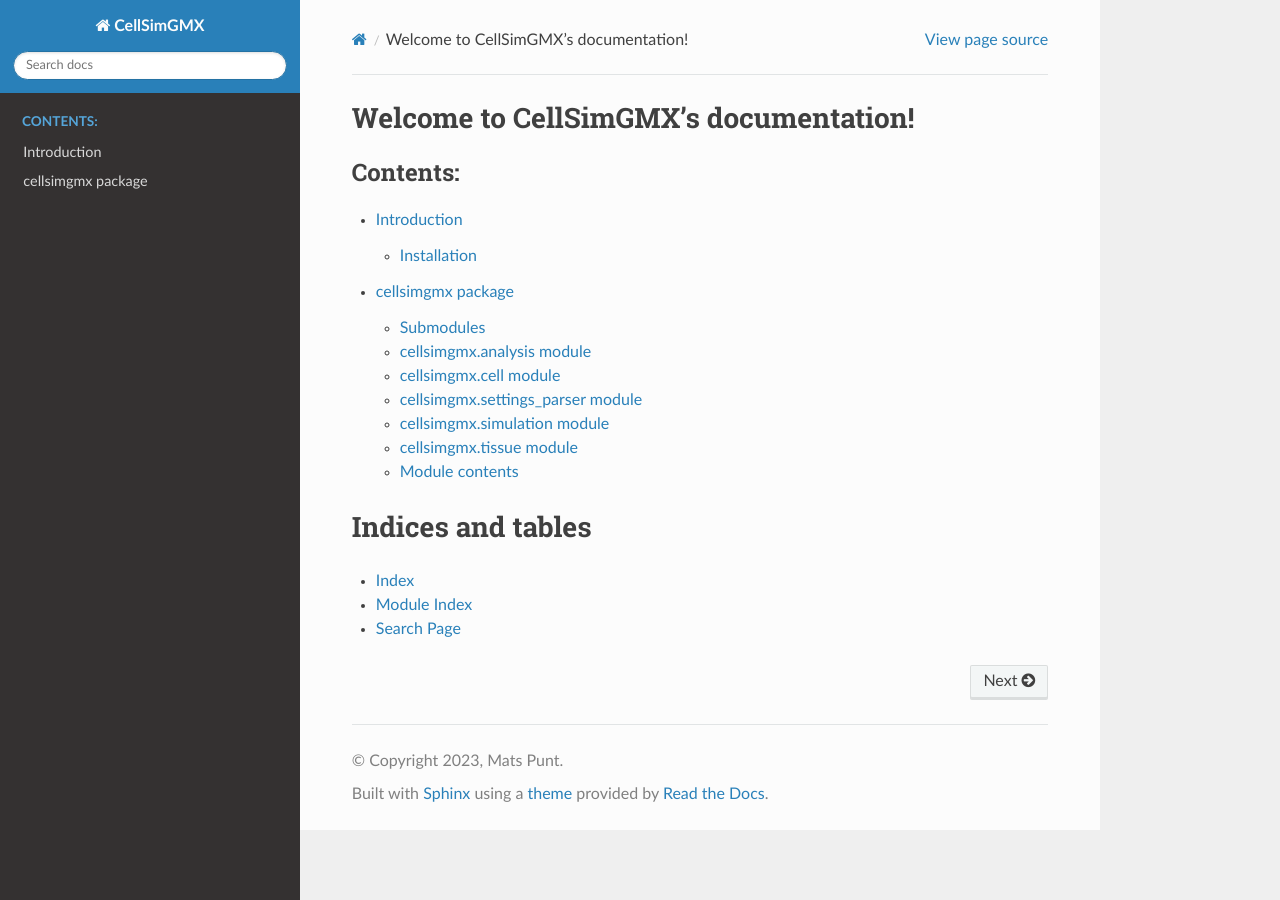
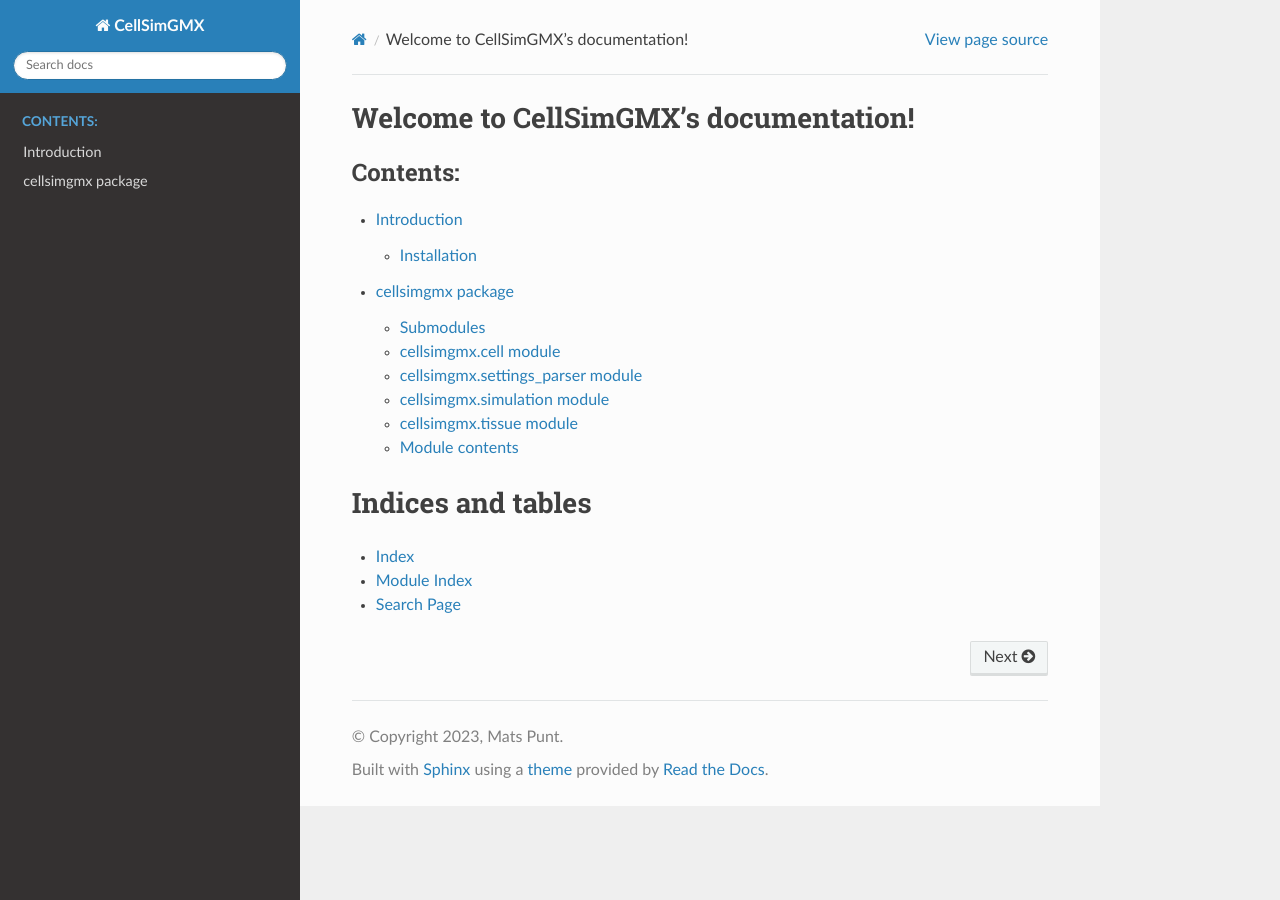
Before and after one commit to matspunt/CellSimGMX, a Sphinx documentation site: the page built from docs/source/index.rst, in a window 1280 px wide. Built offline with Sphinx 7.4.7 and the Read the Docs theme 2.0.0, drawn with Linux system fonts in a browser that asks for light colours.

Commit message:
Updated docs

```diff
--- /dev/null
+++ b/docs/requirements.txt
@@ -0,0 +1,5 @@
+numpy
+scipy
+matplotlib
+sphinx
+sphinx-rtd-theme
--- a/docs/source/cellsimgmx.rst
+++ b/docs/source/cellsimgmx.rst
@@ -3,14 +3,6 @@ cellsimgmx package
 
 Submodules
 ----------
-
-cellsimgmx.analysis module
---------------------------
-
-.. automodule:: cellsimgmx.analysis
-   :members:
-   :undoc-members:
-   :show-inheritance:
 
 cellsimgmx.cell module
 ----------------------
--- a/requirements.txt
+++ /dev/null
@@ -1,3 +0,0 @@
-numpy
-scipy
-matplotlib
```
Also changed, not shown: .readthedocs.yaml, 11 other files.
